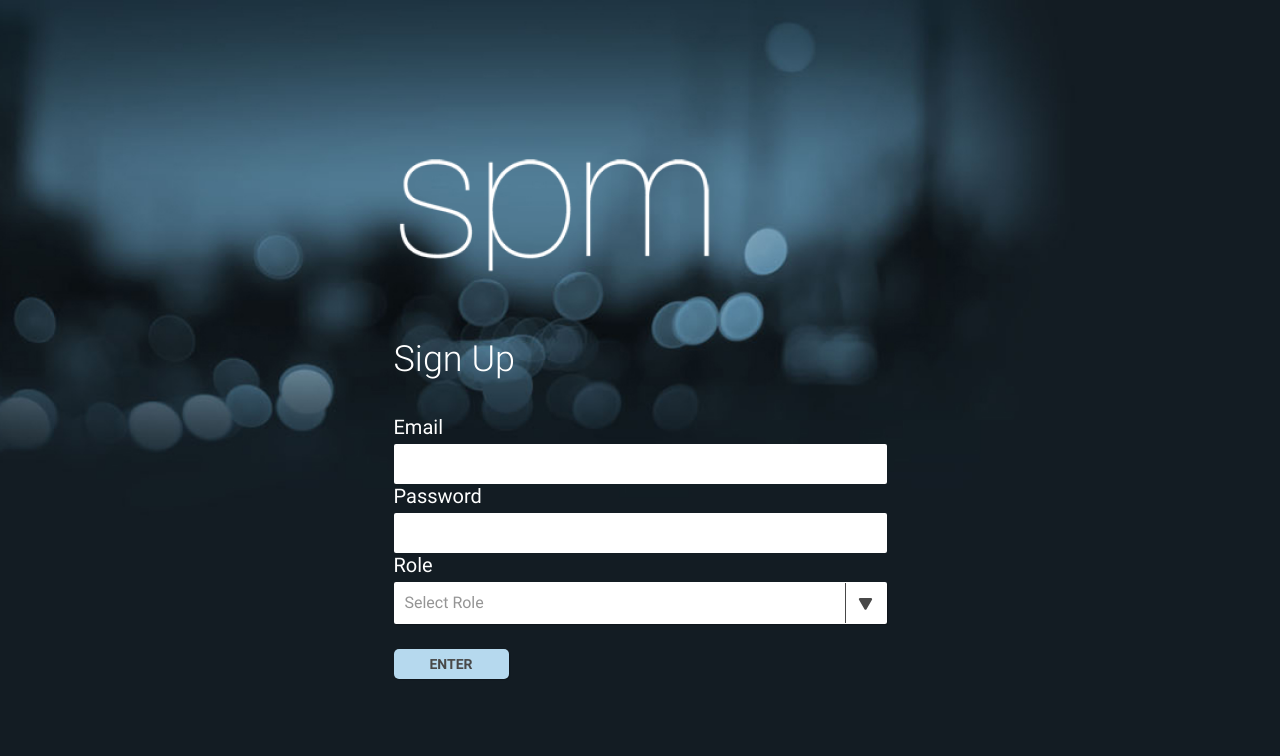
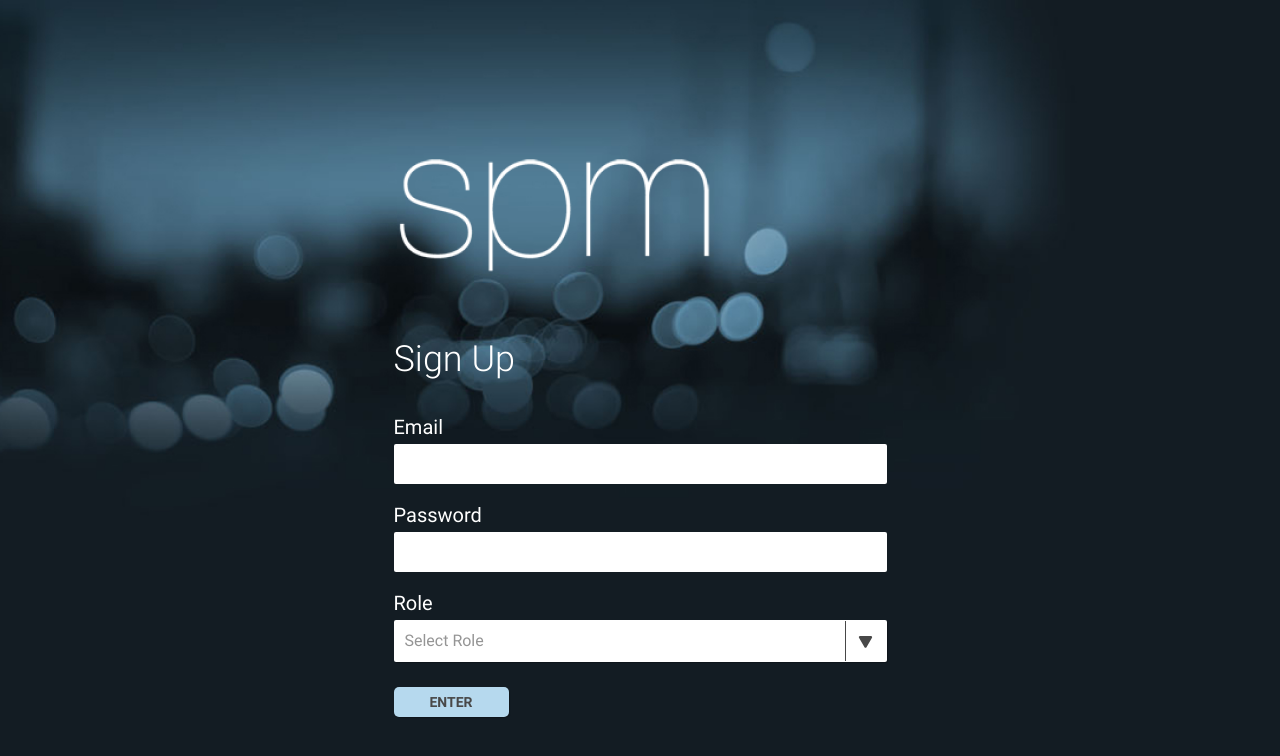
Before and after one commit to Kybbot/spm, a React (Vite) app: page /auth in a window 1280 px wide. Shown: the top 756 px of the page. Built offline with nearby package versions, Linux system fonts and the light colour scheme.

Commit message:
Updated form__fieldset styles

```diff
--- a/src/assets/css/shared/form/form.css
+++ b/src/assets/css/shared/form/form.css
@@ -1,10 +1,14 @@
 .form__fieldset {
 	display: flex;
 	flex-direction: column;
-	gap: 30px;
+	gap: 19px;
 	margin: 0;
 	padding: 0;
 	border-style: none;
+}
+
+.form__fieldset--gap30 {
+	gap: 30px;
 }
 
 .form__save {
--- a/src/pages/AdviceRecord/ui/AdviceRecord.tsx
+++ b/src/pages/AdviceRecord/ui/AdviceRecord.tsx
@@ -234,7 +234,7 @@ const AdviceRecord: FC = () => {
 						Please provide your response within 5 business days.
 					</h3>
 					<p className="adviceRecord__text">I/we confirm:</p>
-					<fieldset className="form__fieldset">
+					<fieldset className="form__fieldset form__fieldset--gap30">
 						<label htmlFor="noChanges1" className="label label--row">
 							<input type="checkbox" name="noChanges1" id="noChanges1" />
 							<span>There are no changes to SPM’s ongoing scope of engagement; and</span>
--- a/src/pages/SignIn/ui/SignIn.tsx
+++ b/src/pages/SignIn/ui/SignIn.tsx
@@ -30,6 +30,7 @@ const SignIn: FC = () => {
 			<div className="signIn__container">
 				<h1 className="auth__title">Sign In</h1>
 				<form className="form" onSubmit={handleSubmit(onSubmit)}>
+					<fieldset className="form__fieldset">
 						<InputRhf<FormValues>
 							type="email"
 							name="email"
@@ -50,6 +51,7 @@ const SignIn: FC = () => {
 							}}
 							error={errors.email}
 						/>
+					</fieldset>
 					<div className="form__save">
 						<Button type="submit" width="115px">
 							Enter
--- a/src/pages/SignUp/ui/SignUp.tsx
+++ b/src/pages/SignUp/ui/SignUp.tsx
@@ -36,6 +36,7 @@ const SignUp: FC = () => {
 			<div className="signUp__container">
 				<h1 className="auth__title">Sign Up</h1>
 				<form className="form" onSubmit={handleSubmit(onSubmit)}>
+					<fieldset className="form__fieldset">
 						<InputRhf<FormValues>
 							type="email"
 							name="email"
@@ -81,6 +82,7 @@ const SignUp: FC = () => {
 								)}
 							/>
 						</label>
+					</fieldset>
 					<div className="form__save">
 						<Button type="submit" width="115px">
 							Enter
```
Lines whose indentation alone changed are shown as unchanged.
